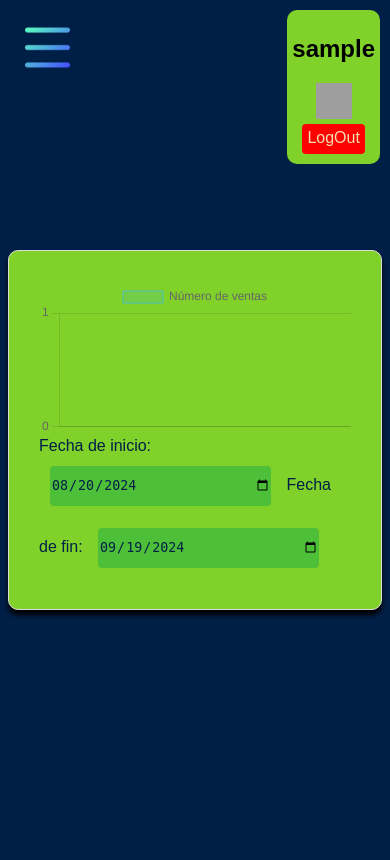
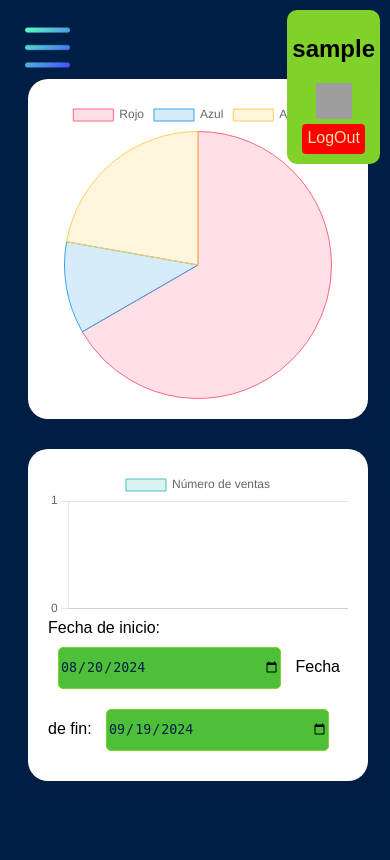
Before and after one commit to JuanLeites/JL, a PHP site: page /resumen.php in a window 390 px wide. Run offline with PHP 8.4, Linux system fonts and the light colour scheme; the visitor is signed in with stand-in values (Sample User, id 1); data that the repository does not hold is empty; grey boxes are pictures that could not be loaded.

Commit message:
Apartado Sorteo

```diff
--- a/css/style.css
+++ b/css/style.css
@@ -411,3 +411,30 @@
     background-color: var(--color-fondo);
 
 }
+
+.con {
+    position: relative;
+    width: 100%;
+    padding: 20px;
+    display: grid;
+    grid-template-columns: 1fr 2fr; /* Puedes cambiar a 1fr 1fr si quieres columnas iguales */
+    grid-gap: 30px;
+    box-sizing: border-box; /* Asegura que el padding se incluya en el tamaño total */
+    min-height: 200px;
+}
+
+.con .sub {
+    position: relative;
+    background-color: white;
+    padding: 20px;
+    box-shadow: 0 7px 25px rgba(0, 0, 0, 0.08);
+    border-radius: 20px;
+    box-sizing: border-box; /* Asegura que el padding y borde no afecten el ancho */
+}
+
+@media (max-width: 991px) {
+    .con {
+        grid-template-columns: 1fr;
+        height: auto;
+    }
+}
--- /dev/null
+++ b/js/PieChart.js
@@ -0,0 +1,29 @@
+// js/PieChart.js
+
+document.addEventListener('DOMContentLoaded', function() {
+    var ctx2 = document.getElementById('PieChart').getContext('2d');
+    new Chart(ctx2, {
+        type: 'pie',
+        data: {
+            labels: ['Rojo', 'Azul', 'Amarillo'],
+            datasets: [{
+                label: 'Distribución de Colores',
+                data: [300, 50, 100],
+                backgroundColor: [
+                    'rgba(255, 99, 132, 0.2)',
+                    'rgba(54, 162, 235, 0.2)',
+                    'rgba(255, 206, 86, 0.2)'
+                ],
+                borderColor: [
+                    'rgba(255, 99, 132, 1)',
+                    'rgba(54, 162, 235, 1)',
+                    'rgba(255, 206, 86, 1)'
+                ],
+                borderWidth: 1
+            }]
+        },
+        options: {
+            responsive: true
+        }
+    });
+});
--- a/resumen.php
+++ b/resumen.php
@@ -44,62 +44,28 @@
     <script src="LIBRERIAS/chart.js/chart.umd.js"></script>
 </head>
 <body>
-    <div class="contenedor">
-        <canvas id="graficoVentas"></canvas>
-        <form id="formularioFechas">
+    <div class="con">
+        <div class="sub">
+            <canvas id="PieChart"></canvas>
+        </div>
+        <div class="sub">
+            <canvas id="LineChart"></canvas>
+
+            <div class="fecha">
             <label for="fecha_inicio">Fecha de inicio:</label>
             <input type="date" id="fecha_inicio" name="fecha_inicio" value="<?php echo $fechaInicio; ?>">
 
             <label for="fecha_final">Fecha de fin:</label>
             <input type="date" id="fecha_final" name="fecha_final" value="<?php echo $fechaFinal; ?>">
-        </form>
+        </div>
+        </div>
     </div>
-
     <?php include("barraLateral.html") ?>
-
     <script>
-    var ctx = document.getElementById('graficoVentas').getContext('2d');
-    var graficoVentas = new Chart(ctx, {
-        type: 'line',
-        data: {
-            labels: <?php echo $etiquetasJson; ?>,
-            datasets: [{
-                label: 'Número de ventas',
-                data: <?php echo $datosJson; ?>,
-                backgroundColor: 'rgba(75, 192, 192, 0.2)',
-                borderColor: 'rgba(75, 192, 192, 1)',
-                borderWidth: 1
-            }]
-        },
-        options: {
-            responsive: true,
-            scales: {
-                y: {
-                    beginAtZero: true,
-                    ticks: {
-                        stepSize: 1
-                    }
-                }
-            }
-        }
-    });
-
-    function actualizarGrafico() {
-        var fechaInicio = document.getElementById('fecha_inicio').value;
-        var fechaFinal = document.getElementById('fecha_final').value;
-
-        fetch(`?ajax=1&fecha_inicio=${fechaInicio}&fecha_final=${fechaFinal}`)
-            .then(response => response.json())
-            .then(data => {
-                graficoVentas.data.labels = data.etiquetas;
-                graficoVentas.data.datasets[0].data = data.datos;
-                graficoVentas.update();
-            });
-    }
-
-    setInterval(actualizarGrafico, 5000);
-    document.getElementById('fecha_inicio').addEventListener('change', actualizarGrafico);
-    document.getElementById('fecha_final').addEventListener('change', actualizarGrafico);
+        var etiquetasIniciales = <?php echo $etiquetasJson; ?>;
+        var datosIniciales = <?php echo $datosJson; ?>;
     </script>
+    <script src="js/LineChart.js"></script>
+    <script src="js/PieChart.js"></script>
 </body>
 </html>
```
Also changed, not shown: js/LineChart.js (added, +47 -0 lines).
